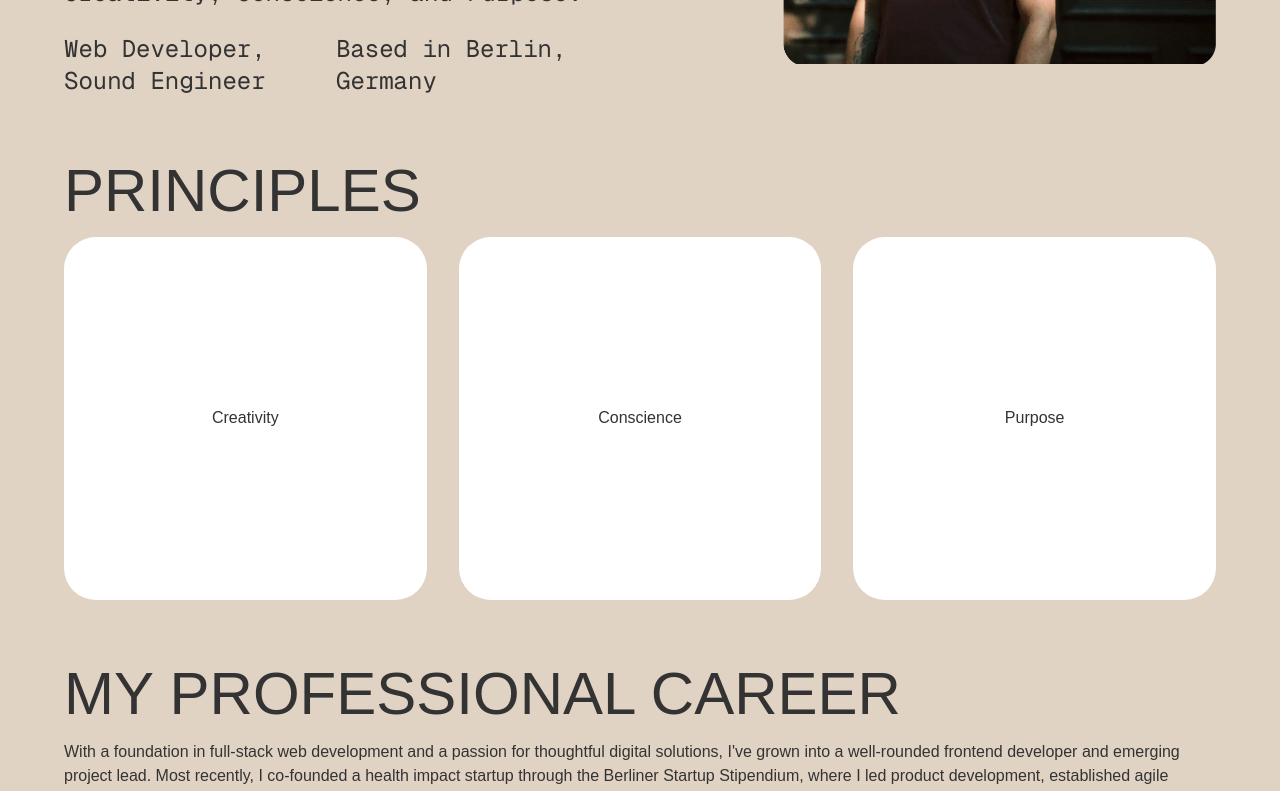
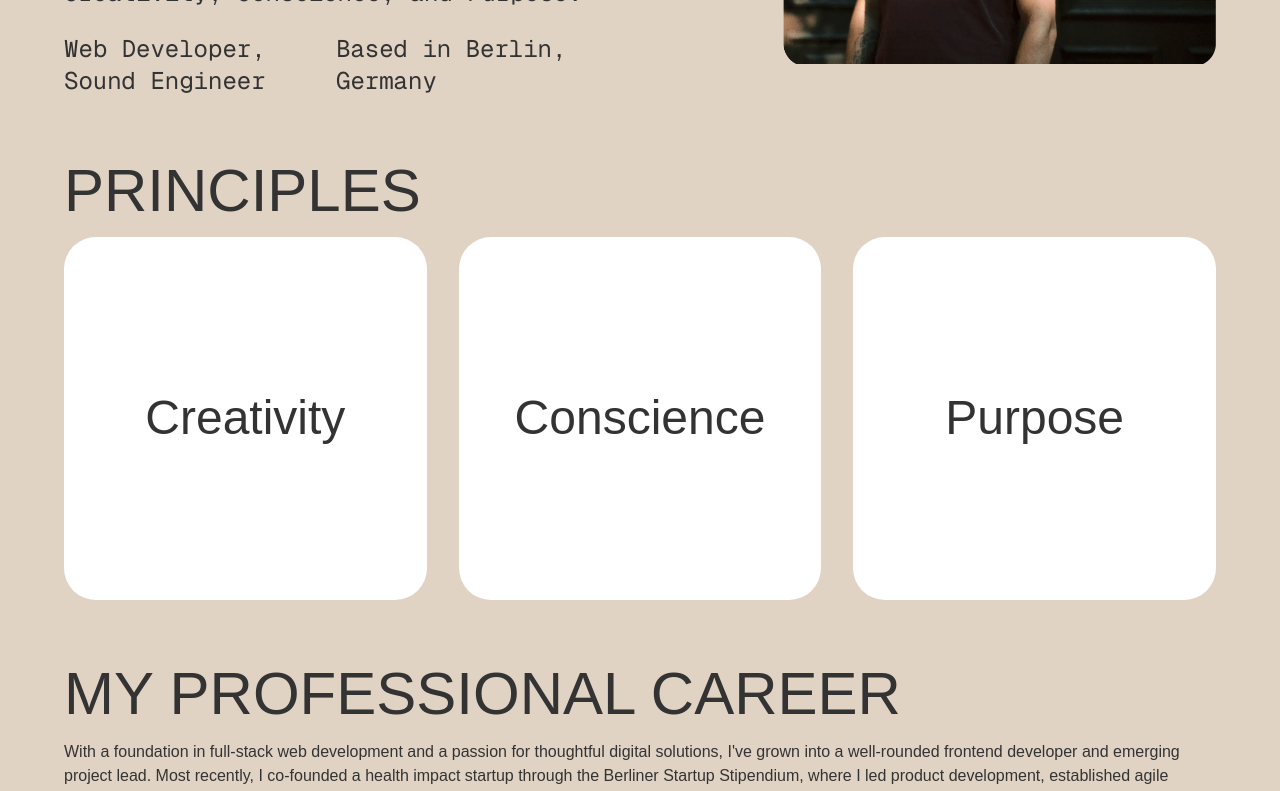
Before and after one commit to SimonSchoetz/simon-schoetz-website-2025, a Next.js app: page / in a window 1280 px wide. Shown: the part 551-1342 px from the top of the page. Built offline with nearby package versions, Linux system fonts and the light colour scheme.

Commit message:
ugly quick fix overflow

```diff
--- a/components/FlipCard.tsx
+++ b/components/FlipCard.tsx
@@ -10,7 +10,7 @@ type Props = HtmlProps<'div'> & {
 };
 
 const boxStyle: HtmlProps<'div'>['className'] =
-  'w-full h-full bg-bg-2 rounded-4xl content-center';
+  'w-full h-full bg-bg-2 rounded-4xl p-8';
 
 export const FlipCard: FCProps<Props> = ({
   cover,
@@ -54,8 +54,8 @@ const Cover: FCProps<
   HtmlProps<'div'> & { text: string; onFlip: () => void }
 > = ({ text, onFlip, className = '', ...props }) => {
   return (
-    <div {...props} className={`${boxStyle} ${className}`}>
-      <p>{text}</p>
+    <div {...props} className={`${boxStyle} ${className} content-center`}>
+      <p className='text-5xl'>{text}</p>
       <Button
         config='icon'
         iconName='arrowInCircle'
@@ -71,15 +71,15 @@ const Content: FCProps<
   HtmlProps<'div'> & { text: string; onFlip: () => void }
 > = ({ text, onFlip, className = '', ...props }) => {
   return (
-    <div {...props} className={`${boxStyle} ${className}`}>
+    <div {...props} className={`${boxStyle} ${className} overflow-auto`}>
       <Button
         config='icon'
         iconName='arrowInCircle'
-        className='stroke-fg-2 rotate-180 absolute top-8 left-8'
+        className='stroke-fg-2 rotate-180'
         aria-label='Flip card to view cover'
         onClick={onFlip}
       />
-      <p>{text}</p>
+      <p className='pt-8 '>{text}</p>
     </div>
   );
 };
```
